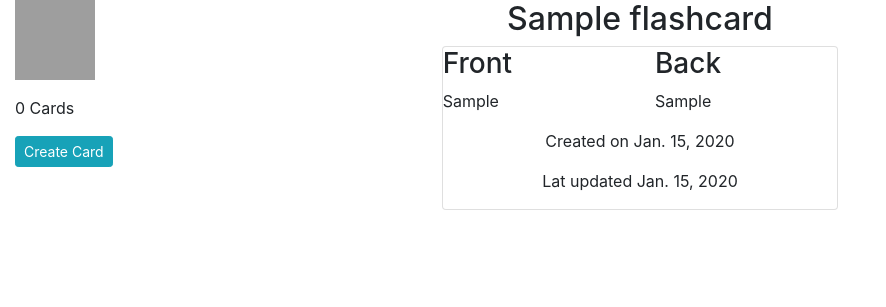
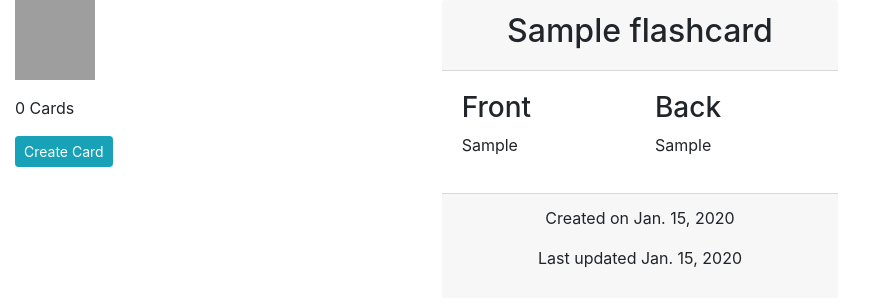
Before and after one commit to ngetichnicholas/Flash-Cards, a Django app: page /card/1 in a window 1280 px wide. Shown: the part 56-363 px from the top of the page, without its empty margins (0-886 px from the left). Run offline with Django 3.2, Linux system fonts and the light colour scheme; tables that the repository leaves empty hold one stand-in row (values such as "Sample post"); some libraries are stand-ins or nearby versions; grey boxes are pictures that could not be loaded.

Commit message:
Update cards

```diff
--- a/flash_app/templates/card_page.html
+++ b/flash_app/templates/card_page.html
@@ -18,8 +18,10 @@
       <a href="{% url 'create_card' %}"><button class="btn btn-info btn-sm" id="site" data-toggle="modal" data-target=".bd-example-modal-xl">Create Card</button></a>
     </div>
     <div class="col-md-4">
-      <h2 class="title text-center">{{card.title}}</h2>
-      <div class="card">
+      <div class="card-header">
+        <h2 class="title text-center">{{card.title}}</h2>
+      </div>
+      <div class="card-body">
         <div class="row">
           <div class="col-md-6">
             <h3>Front</h3>
@@ -30,11 +32,15 @@
             <p>{{card.back_side}}</p>
           </div>
         </div>
+      </div>
+      <div class="card-footer">
         <p class="text-center">Created on {{card.created_at|date}}</p>
-        <p class="text-center">Lat updated {{card.created_at|date}}</p>
+        <p class="text-center">Last updated {{card.created_at|date}}</p>
         {% if card.user.username == current_user.username %}
+        <div class="text-center">
         <a href="{% url 'update_card' card.id %}" class="btn btn-primary">Update Flashcard</a>
         <a href="{% url 'delete_card' card.id %}" class="btn btn-danger">Delete Flashcard</a>
+      </div>
         {% endif %}
       </div>
     </div>
--- a/flash_app/templates/update_card.html
+++ b/flash_app/templates/update_card.html
@@ -4,6 +4,7 @@
 <div class="container">
   <div class="container pt-3">
     <div class="row">
+      <div class="col-md-2"></div>
       <div class="col-md-8">
         <hr>
 
@@ -20,6 +21,7 @@
           </form>
         </div>
       </div>
+      <div class="col-md-2"></div>
     </div>
   </div>
 </div>
```
